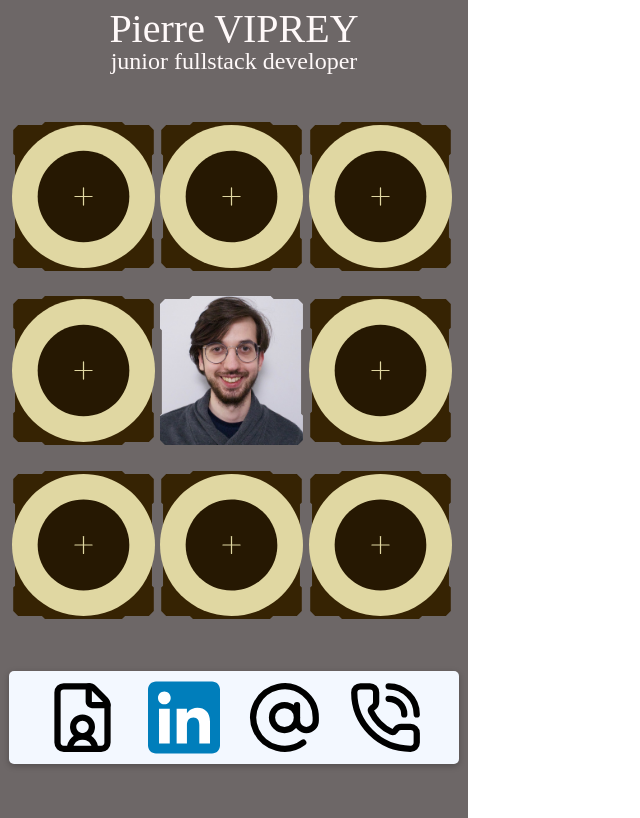
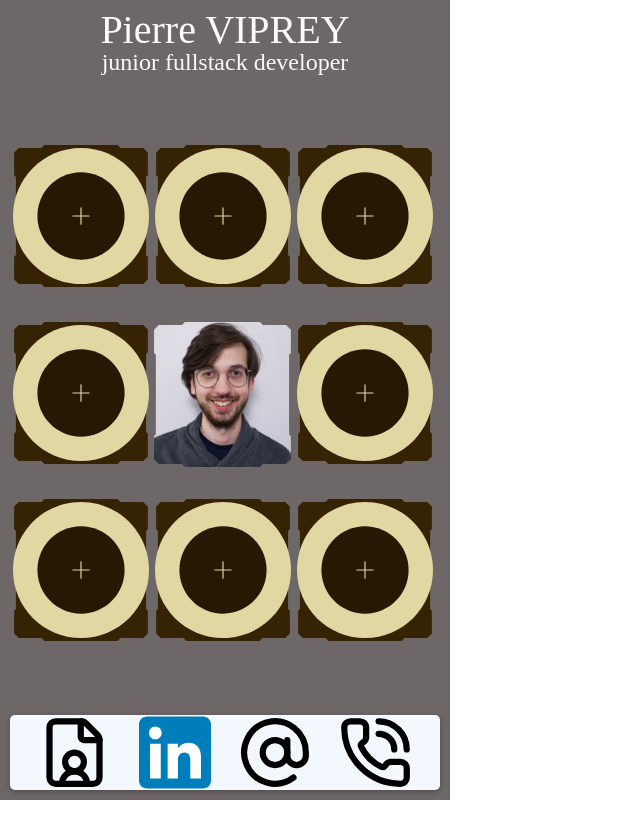
Before and after one commit to pviprey/angular.pierreviprey.fr, an Angular app: page / in a window 1280 px wide. Shown: the whole page, without its empty margins (0-640 px from the left). Built offline with nearby package versions, Linux system fonts and the light colour scheme.

Commit message:
refactor(aside): improving unit used

```diff
--- a/src/app/app.component.scss
+++ b/src/app/app.component.scss
@@ -7,7 +7,8 @@ aside{
     flex-direction: column;
     justify-content: space-between;
 
-    padding: 2%;
+    padding: 10px;
+    box-sizing: border-box;
 
     background-color: #6d6767;
 
@@ -34,13 +35,8 @@ aside{
         grid-template-columns: repeat(3, 33%);
         grid-template-rows: repeat(3, auto);
 
-        row-gap: 5%;
+        row-gap: 4dvh;
 
-        *{
-            aspect-ratio: 1/ 1;
-            object-fit: contain;
-            width: 100%;
-        }
 
         div.profilPicture{
             position: relative;
--- a/src/app/contacts/contacts.scss
+++ b/src/app/contacts/contacts.scss
@@ -5,9 +5,7 @@ div{
     flex-direction: row;
     justify-content: space-evenly;
 
-    margin: 10% 0;
     border-radius: 5px;
-    padding: 2%;
     box-shadow: 0 2px 6px rgba(0, 0, 0, 0.25);
 
     background-color: #f3f8ff;
--- a/src/styles.scss
+++ b/src/styles.scss
@@ -50,8 +50,8 @@ table {
 
 body{
     position: absolute;
-    width: 100%;
-    height: 100%;
+    width: 100dvw;
+    height: 100dvh;
 
     display: flex;
 
```
